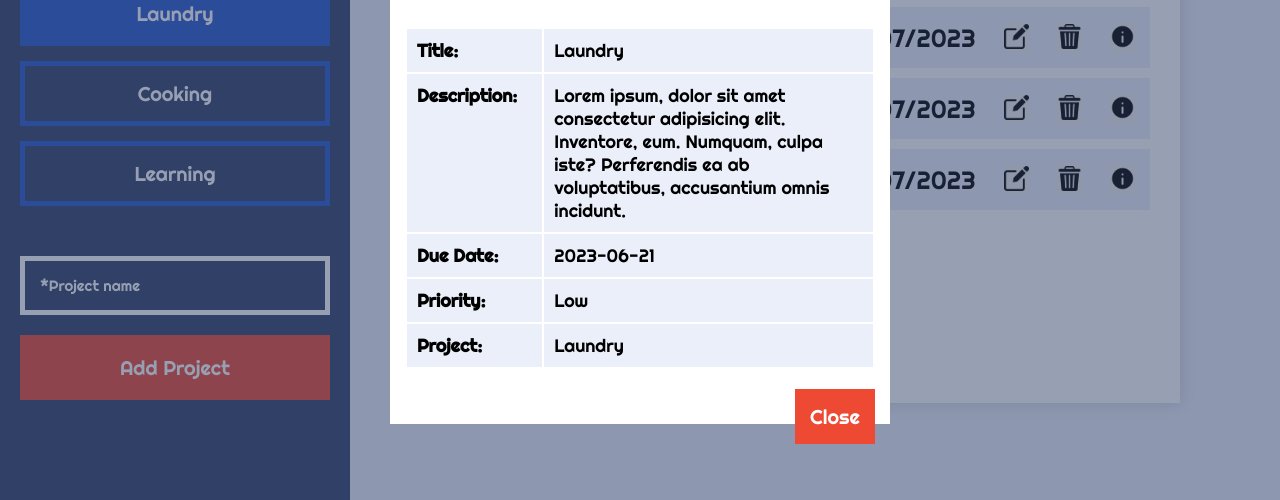
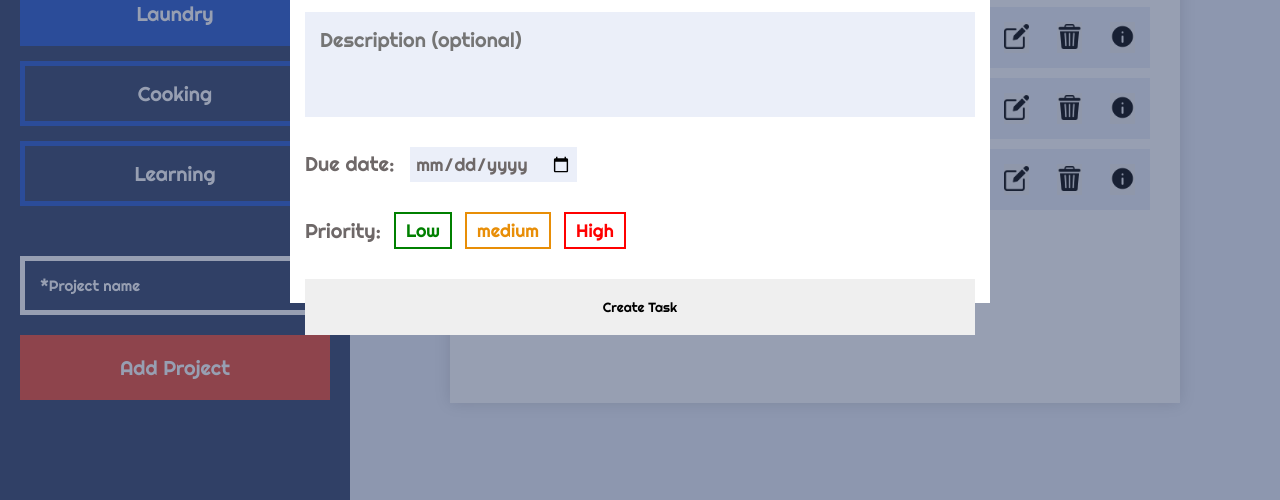
Before and after one commit to eveek/TODO, a website built with webpack: page dist/index.html in a window 1280 px wide. Shown: the part 247-747 px from the top of the page. Built offline with nearby package versions, Linux system fonts and the light colour scheme.

Commit message:
Updated UI

```diff
--- a/dist/index.html
+++ b/dist/index.html
@@ -107,9 +107,11 @@
                 <h2>Add Task</h2>
                 <form action="">
                     <input type="text" name="title" placeholder="*Task title">
-                    <input type="text" name="description" placeholder="Description(optional)">
-                    <label for="due date">Due date:</label>
-                    <input type="date" name="due date" id="due date" placeholder="Due date" >
+                    <textarea name="Description" id="Description" cols="20" rows="3" placeholder="Description (optional)"></textarea>
+                    <div id="due_date">
+                        <label for="due date">Due date:</label>
+                        <input type="date" name="due date" id="due date" placeholder="Due date" >
+                    </div>
                     <div id="priority">
                         <div>Priority:</div>
                         <input type="radio" id="low_priority" name="priority">
@@ -118,7 +120,9 @@
                         <label for="medium_priority">medium</label>
                         <input type="radio" id="high_priority" name="priority">
                         <label for="high_priority">High</label>
+
                     </div>
+                    <button>Create Task</button>
                 </form>
             </div>
         </div>
--- a/dist/style.css
+++ b/dist/style.css
@@ -10,7 +10,11 @@ html, body, *::after, *::before, * {
 :root {
     --light-blue : #2759cd;
     --dark-blue : #304166;
-    --sharp-color: #ee4932;
+    --sharp-color: #ee4932;;
+    --grey-color: #ebeff9;
+    --low-imp: green;
+    --medium-imp: rgb(232, 142, 7);
+    --high-imp: rgb(255, 0, 0);
 }
 
 html, body {
@@ -160,7 +164,7 @@ main #content ul li {
     align-items: center;
     margin-bottom: 10px;
     padding: 15px;
-    background-color: #ebeff9;
+    background-color: var(--grey-color);
     justify-content: space-between;
     /* border-bottom: 3px solid var(--light-blue); */
 }
@@ -258,7 +262,7 @@ footer a:active {
     width: 500px;
     background-color: white;
     padding: 15px;
-    /* display: none; */
+    display: none;
 }
 
 #task_info h2, #create_task h2 {
@@ -279,8 +283,7 @@ footer a:active {
 #task_info table tr {
     padding: 15px;
     border-bottom: 3px solid green;
-    background-color: #2759cd;
-    background-color: #ebeff9;
+    background-color: var(--grey-color);
 }
 
 #task_info table th {
@@ -309,15 +312,84 @@ footer a:active {
     top: calc(50% - 350px);
     left: calc(50% - 350px);
     /* height: fit-content; */
-    height: 700px;
+    height: 500px;
     width: 700px;
     background-color: white;
     padding: 15px;
-    display: none;
+    /* display: none; */
 }
 
 #create_task form {
     display: flex;
     flex-direction: column;
     margin-top: 30px;
+    font-size: 20px;
 }
+
+#create_task form input[type="text"] {
+    padding: 15px;
+    font-size: 20px;
+    margin-bottom: 30px;
+    background-color: var(--grey-color);
+    border: none;
+    outline: none;
+}
+
+#create_task form textarea {
+    background-color: var(--grey-color);
+    border: none;
+    resize: none;
+    padding: 15px;
+    font-family: inherit;
+    font-size: 20px;
+    margin-bottom: 30px;
+}
+
+#create_task form input[type="date"] {
+    background-color: var(--grey-color);
+    border: none;
+    padding: 5px;
+    font-size: 18px;
+    margin-left: 10px;
+    color: rgb(110, 104, 104);
+}
+
+#create_task form #due_date,
+#create_task form #priority {
+    margin-bottom: 30px;
+    color: rgb(110, 104, 104);
+}
+
+#create_task form #priority {
+    display: flex;
+    align-items: center;
+}
+
+#create_task form #priority input {
+    visibility: hidden;
+}
+
+#create_task form #priority label {
+    border: 2px solid black;
+    font-size: 18px;
+    padding: 5px 10px;
+    cursor: pointer;
+}
+
+#create_task form #priority label[for="low_priority"] {
+    border-color: var(--low-imp);
+    color: var(--low-imp);
+}
+#create_task form #priority label[for="medium_priority"] {
+    border-color: var(--medium-imp);
+    color: var(--medium-imp);
+}
+#create_task form #priority label[for="high_priority"] {
+    border-color: var(--high-imp);
+    color: var(--high-imp);
+}
+
+#create_task form button {
+    display: inline;
+    padding: 20px;
+}
```
